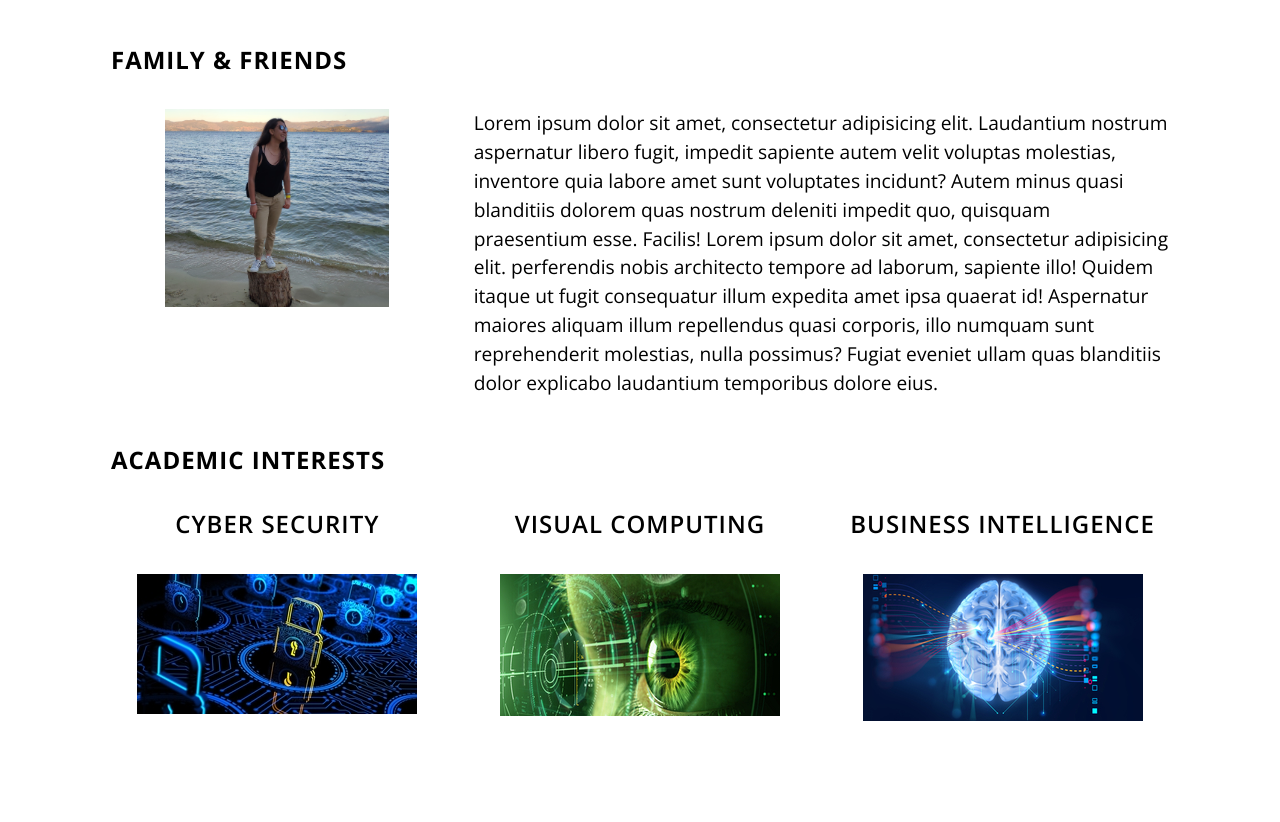
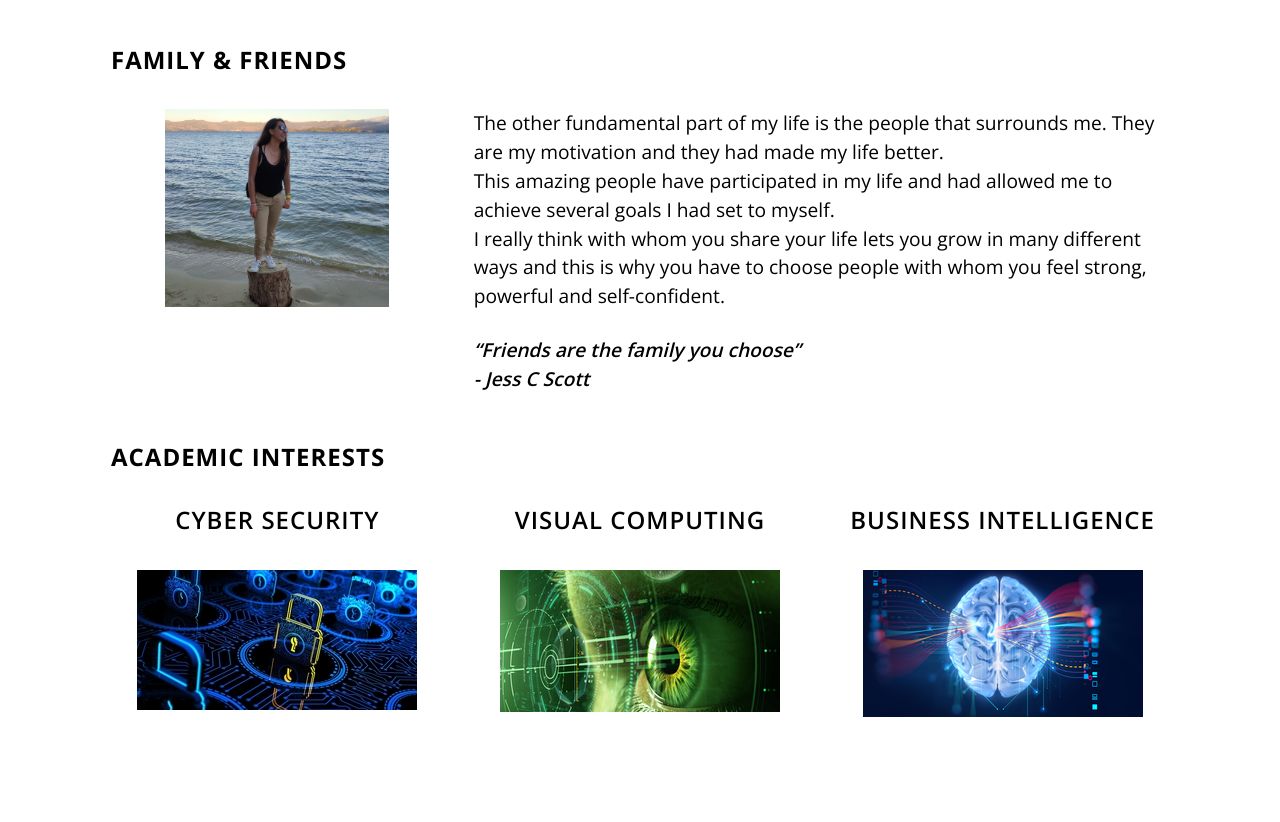
Before and after one commit to DanielaRocha6/DanielaRocha6.github.io, a website: page index.html in a window 1280 px wide. Shown: the part 1289-2111 px from the top of the page. Drawn offline with nearby package versions, Linux system fonts and the light colour scheme.

Commit message:
Detalles

```diff
--- a/css/style.css
+++ b/css/style.css
@@ -325,7 +325,7 @@ html, body {
 
 .overlay{
 	background-color:#212529;
-	opacity:.3
+	opacity:.3;
 	width: 100%;
     margin: 0;
 }
--- a/index.html
+++ b/index.html
@@ -170,17 +170,21 @@
         </div>
         <div class="col-sm-8">
           <p>
-
-            Lorem ipsum dolor sit amet, consectetur adipisicing elit. Laudantium nostrum
-            aspernatur libero fugit, impedit sapiente autem velit voluptas molestias,
-            inventore quia labore amet sunt voluptates incidunt? Autem minus quasi
-            blanditiis dolorem quas nostrum deleniti impedit quo, quisquam praesentium
-            esse. Facilis! Lorem ipsum dolor sit amet, consectetur adipisicing elit. perferendis
-            nobis architecto tempore ad laborum, sapiente illo! Quidem itaque ut fugit
-            consequatur illum expedita amet ipsa quaerat id! Aspernatur maiores aliquam illum
-            repellendus quasi corporis, illo numquam sunt reprehenderit molestias,
-            nulla possimus? Fugiat eveniet ullam quas blanditiis dolor explicabo laudantium
-            temporibus dolore eius.
+            The other fundamental part of my life is the people that surrounds me. They are
+            my motivation and they had made my life better.
+            <br>
+            This amazing people have participated in my life and had allowed me to achieve
+            several goals I had set to myself.
+            <br>
+            I really think with whom you share your life lets you grow in many different ways
+            and this is why you have to choose people with whom you feel strong, powerful and
+            self-confident.
+          </p>
+          <p>
+            <b><i>“Friends are the family you choose”</i></b>
+            <br>
+            <b><i>- Jess C Scott</i></b>
+            <br>
           </p>
         </div>
       </div>
```
